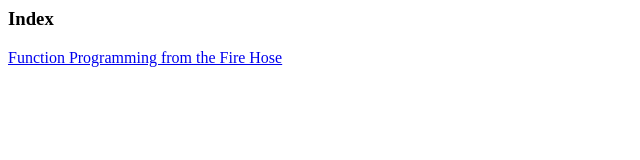
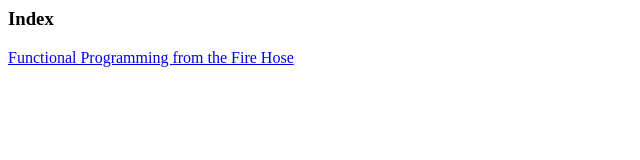
Before and after one commit to mbastia/mbastia.github.io, a plain HTML site: page index.html in a window 1280 px wide. Shown: the full height of the page, 0-640 px from the left. Drawn offline with Linux system fonts and the light colour scheme.

Commit message:
Fixed typo.

```diff
--- a/index.html
+++ b/index.html
@@ -1,2 +1,2 @@
 <h3>Index</h3>
-<a href="http://mbastia.github.io/fp-firehose/fp-firehose.html#/1">Function Programming from the Fire Hose</a>
+<a href="http://mbastia.github.io/fp-firehose/fp-firehose.html#/1">Functional Programming from the Fire Hose</a>
```
